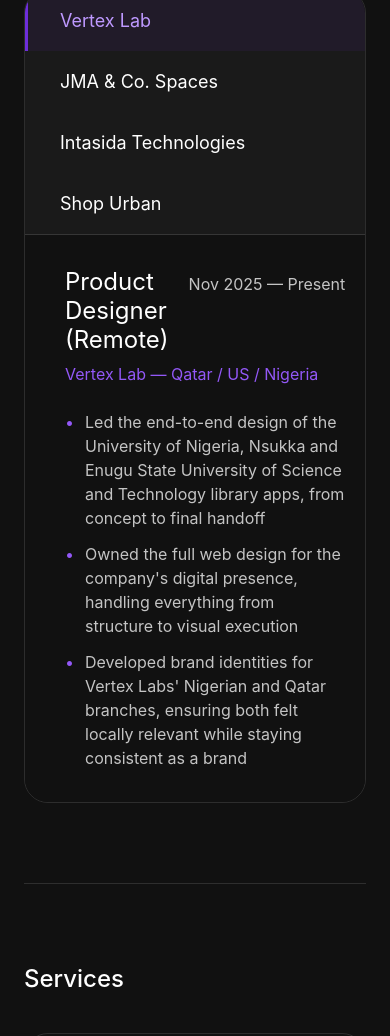
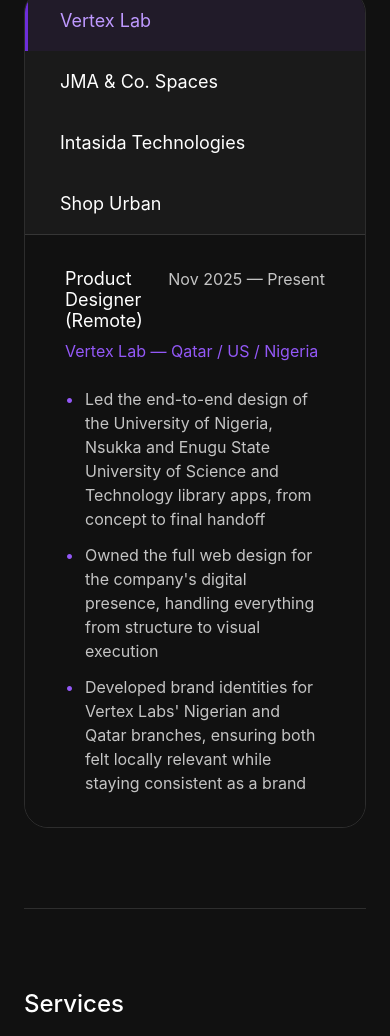
Before and after one commit to Fantadesigns/Fanta-designs, a plain HTML site: page index.html in a window 390 px wide. Shown: the part 4260-5296 px from the top of the page. Drawn offline with Linux system fonts and the light colour scheme; a web font is replaced by a local one.

Commit message:
fix experience role font size on mobile

```diff
--- a/css/style.css
+++ b/css/style.css
@@ -259,4 +259,5 @@
   .cs-quote-text{font-size:24px;}
   .cs-return-bar-inner{padding:0 24px;}
   .section-label{font-size:24px;}
+  .exp-role{font-size:18px;}
 }
```
